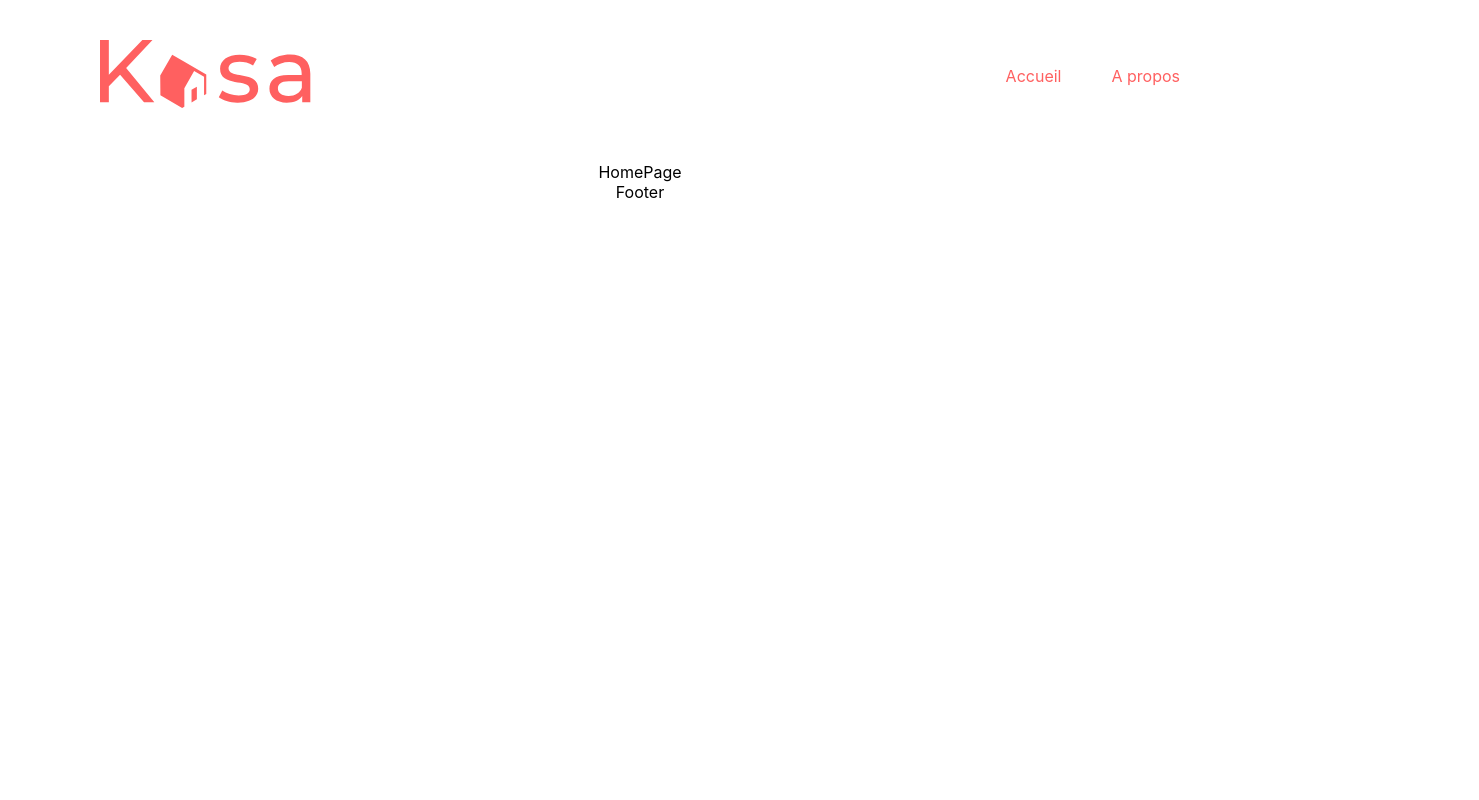
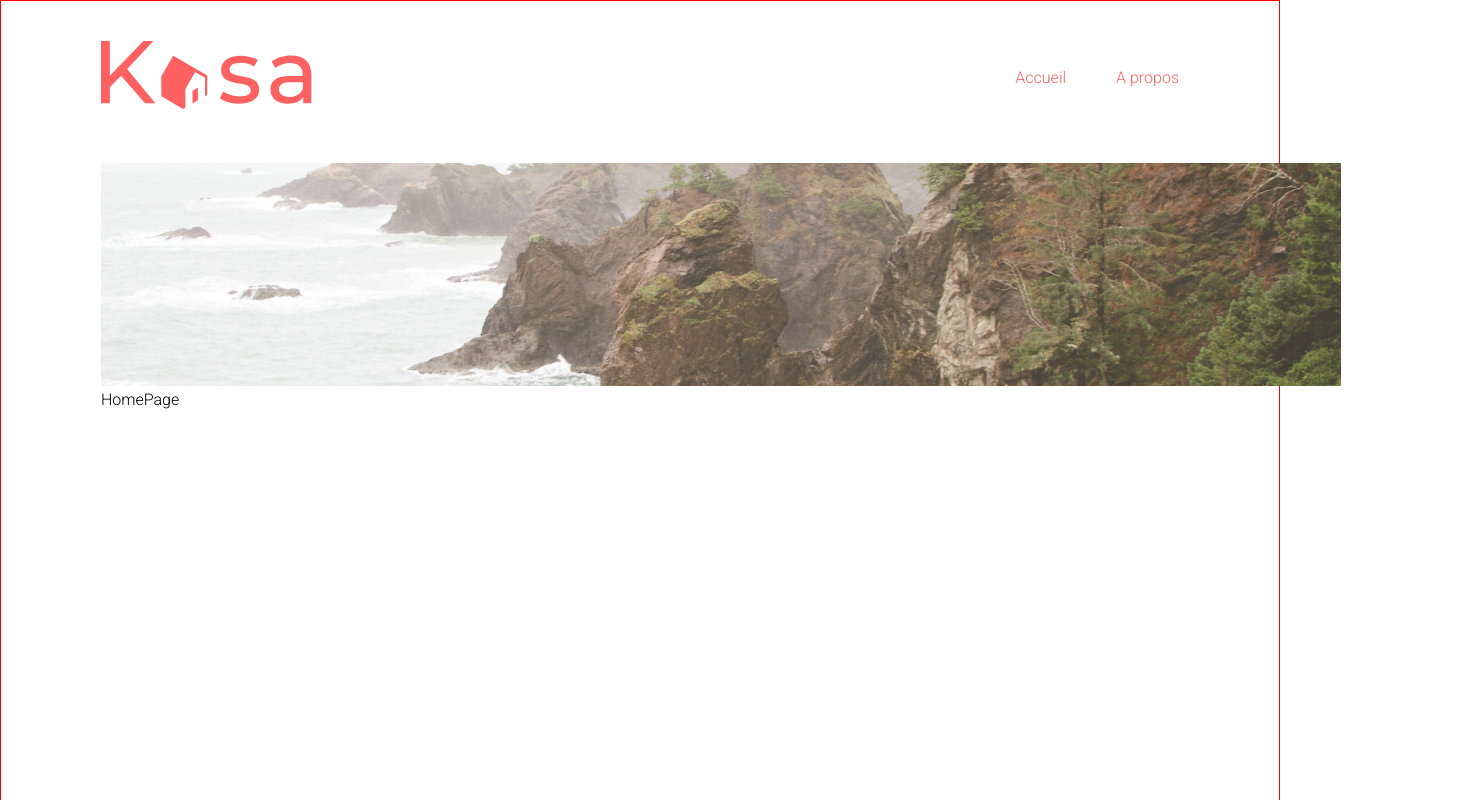
Before and after one commit to FSKN98/Kasa, a React (Create React App) app: page / in a window 1280 px wide. Shown: the top 800 px of the page, 1479 px wide, since content can reach past the window. Built offline with nearby package versions, Linux system fonts and the light colour scheme.

Commit message:
Commencement de la bannière photo

```diff
--- a/public/index.html
+++ b/public/index.html
@@ -9,6 +9,9 @@
       name="description"
       content="Web site created using create-react-app"
     />
+    <link rel="preconnect" href="https://fonts.googleapis.com">
+    <link rel="preconnect" href="https://fonts.gstatic.com" crossorigin>
+    <link href="https://fonts.googleapis.com/css2?family=Roboto:wght@300;700&display=swap" rel="stylesheet">
     <link rel="apple-touch-icon" href="%PUBLIC_URL%/logo192.png" />
     <!--
       manifest.json provides metadata used when your web app is installed on a
--- a/src/App.css
+++ b/src/App.css
@@ -1,38 +1,5 @@
-.App {
-  text-align: center;
+body{
+
+  font-family: 'Roboto', sans-serif;
+  border: 1px solid red;
 }
-
-.App-logo {
-  height: 40vmin;
-  pointer-events: none;
-}
-
-@media (prefers-reduced-motion: no-preference) {
-  .App-logo {
-    animation: App-logo-spin infinite 20s linear;
-  }
-}
-
-.App-header {
-  background-color: #282c34;
-  min-height: 100vh;
-  display: flex;
-  flex-direction: column;
-  align-items: center;
-  justify-content: center;
-  font-size: calc(10px + 2vmin);
-  color: white;
-}
-
-.App-link {
-  color: #61dafb;
-}
-
-@keyframes App-logo-spin {
-  from {
-    transform: rotate(0deg);
-  }
-  to {
-    transform: rotate(360deg);
-  }
-}
--- a/src/Pages/home-page/HomePage.css
+++ b/src/Pages/home-page/HomePage.css
@@ -1,7 +1,5 @@
-body{
-    padding: 0;
-    margin: 0;
+  .homePageContainer{
+    width: 100%;
+  height: 100vh;
+    padding: 0px 100px;
 }
-.navbar{
-
-}
--- a/src/Pages/home-page/HomePage.js
+++ b/src/Pages/home-page/HomePage.js
@@ -1,9 +1,11 @@
 import React from 'react'
 import "./HomePage.css"
+import banner from "../../Images/Banner/Banner.png"
+
 export default function HomePage() {
   return (
-    <div>
-
+    <div className='homePageContainer'>
+   <img src={banner} className="banner" />
       <div>HomePage</div>
     </div>
   )
```
Also changed, not shown: src/Images/Banner/Banner.png (added), src/Images/Banner/BannerBackground.png (added).
